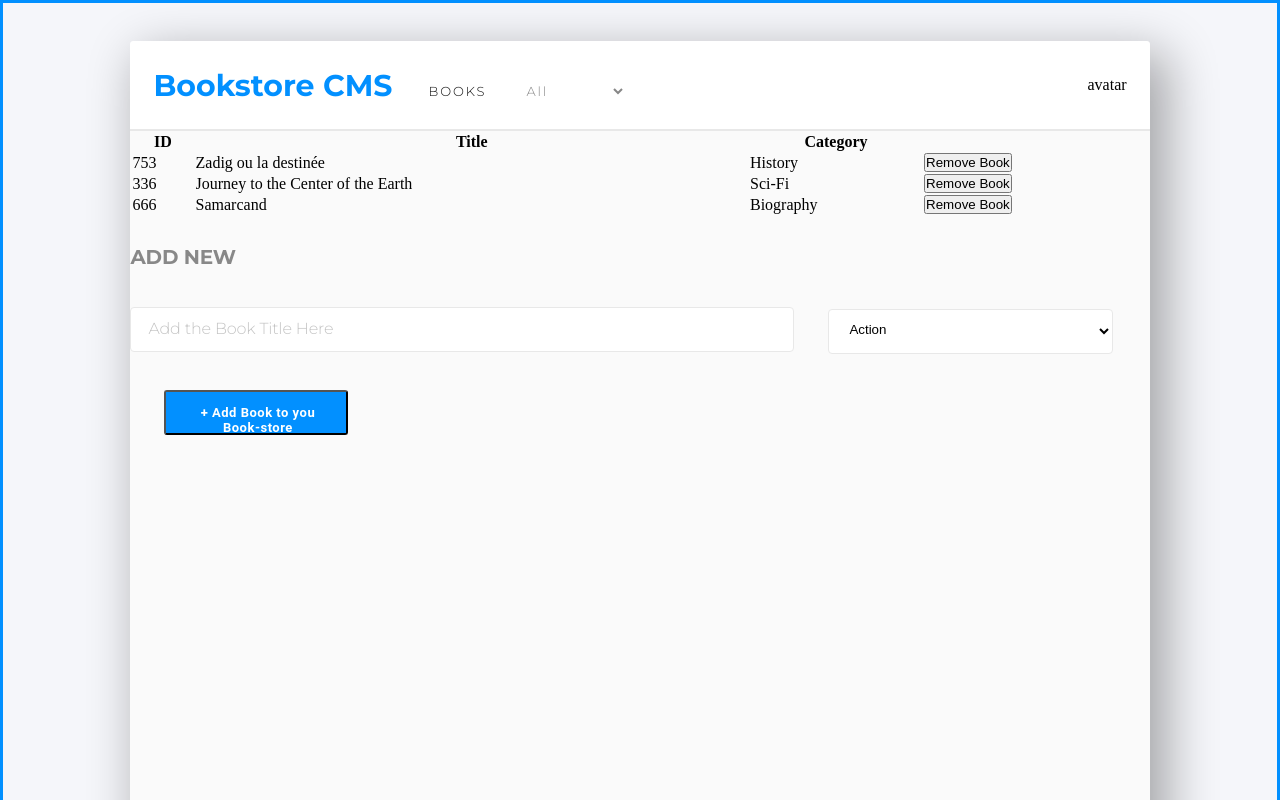
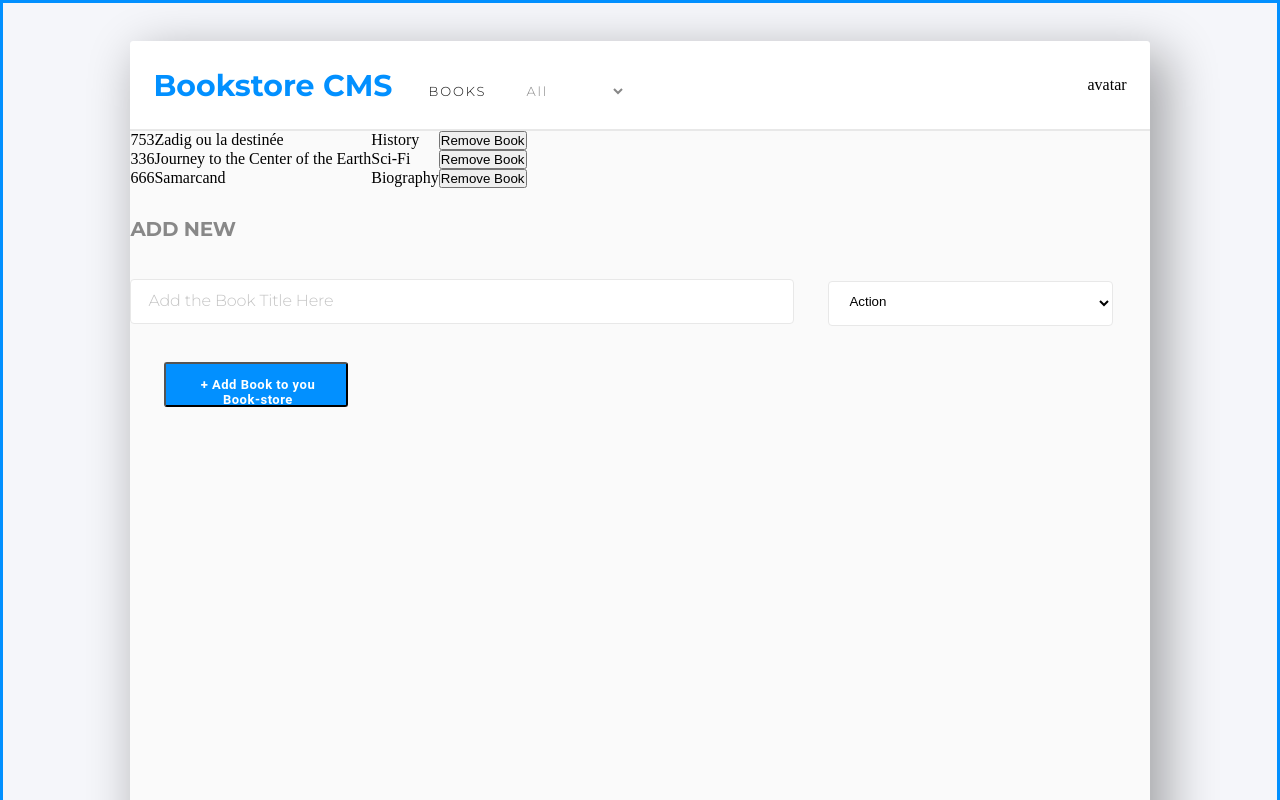
Before and after one commit to CalyCherkaoui/bookstore-react-redux, a React (Create React App) app: page / in a window 1280 px wide. Shown: the top 800 px of the page. Built offline with nearby package versions, Linux system fonts and the light colour scheme.

Commit message:
Refactor bookslist html

```diff
--- a/src/containers/BooksList.js
+++ b/src/containers/BooksList.js
@@ -28,23 +28,19 @@ const BooksList = ({
   return (
     <div className="books_list_container">
       <CategoryFilter changeFilterHandle={changeFilterHandler} />
-      <table>
-        <thead>
-          <tr>
-            <th>ID</th>
-            <th>Title</th>
-            <th>Category</th>
-          </tr>
-        </thead>
-        <tbody>
-          {
-            filtredBookslist.map(
-              (book) => (
-                <Book key={book.id} book={book} removeBookHandler={removeBookHandler} />),
-            )
-          }
-        </tbody>
-      </table>
+      <div className="books_list_wrapper">
+        {
+          filtredBookslist.map(
+            (book) => (
+              <Book
+                key={book.id}
+                book={book}
+                removeBookHandler={removeBookHandler}
+              />
+            ),
+          )
+        }
+      </div>
     </div>
   );
 };
```
